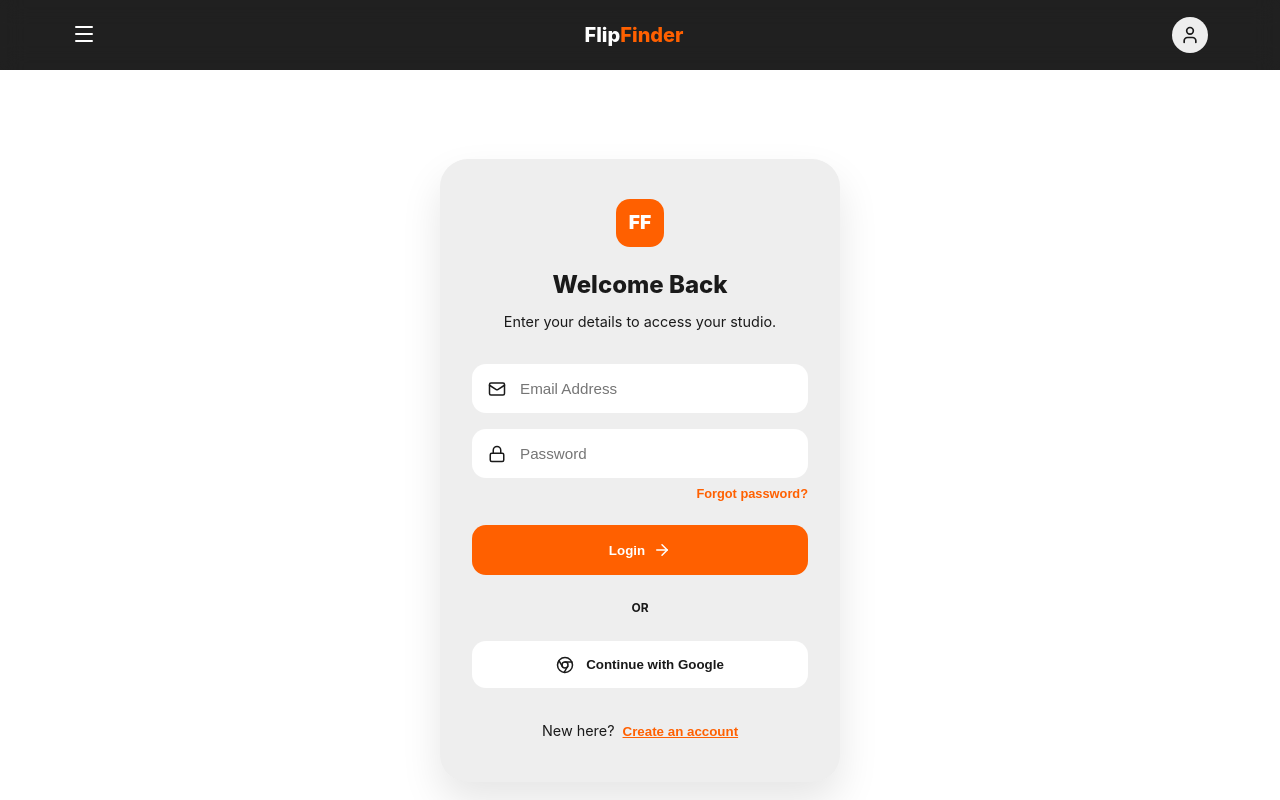
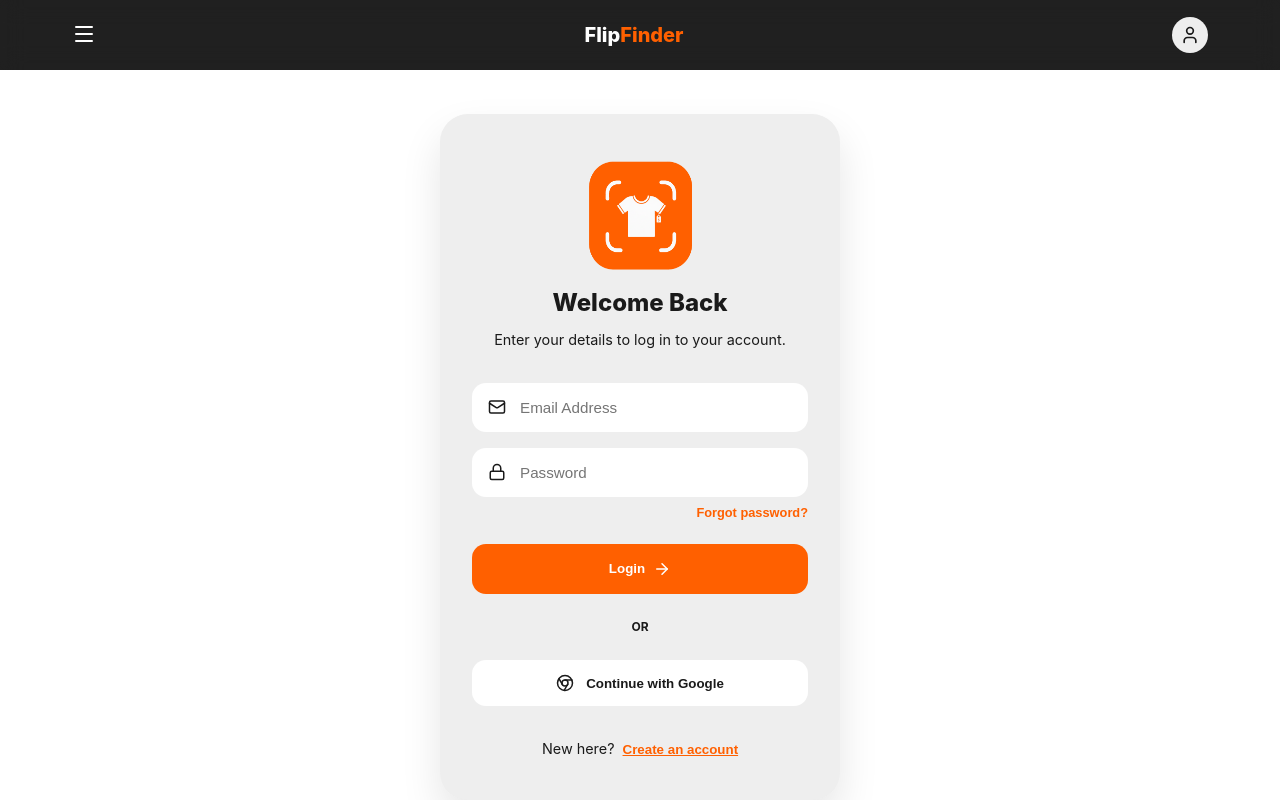
Before and after one commit to LaneLR/AI-Vertex-Image-Analyzer--Frontend, a Next.js app: page /login in a window 1280 px wide. Shown: the top 800 px of the page. Built offline with nearby package versions, Linux system fonts and the light colour scheme; no server answers.

Commit message:
fix login and register page styling

```diff
--- a/src/components/AuthPage.tsx
+++ b/src/components/AuthPage.tsx
@@ -6,17 +6,25 @@
 import { Mail, Lock, ArrowRight, Chrome } from "lucide-react";
 import InfoModal from "./InfoModal";
 import Loading from "./Loading";
+import Image from "next/image";
+import logo from "../../public/images/FlipFinderLogo.png";
 
 export default function UnifiedAuthPage() {
   const { data: session, status } = useSession();
-  const [view, setView] = useState<"login" | "register" | "verify" | "forgot">("login");
+  const [view, setView] = useState<"login" | "register" | "verify" | "forgot">(
+    "login"
+  );
   const [email, setEmail] = useState("");
   const [password, setPassword] = useState("");
   const [otp, setOtp] = useState("");
   const [error, setError] = useState("");
   const [loading, setLoading] = useState(false);
   const router = useRouter();
-  const [modalConfig, setModalConfig] = useState({ isOpen: false, title: "", message: "" });
+  const [modalConfig, setModalConfig] = useState({
+    isOpen: false,
+    title: "",
+    message: "",
+  });
 
   useEffect(() => {
     if (status === "authenticated" && window.location.pathname === "/login") {
@@ -35,7 +43,11 @@
     e.preventDefault();
     setLoading(true);
     setError("");
-    const res = await signIn("credentials", { email, password, redirect: false });
+    const res = await signIn("credentials", {
+      email,
+      password,
+      redirect: false,
+    });
     if (res?.error) {
       setError(res.error);
       setLoading(false);
@@ -68,7 +80,15 @@
     <main className="auth-page">
       <div className="auth-container">
         <header className="auth-header">
-          <div className="auth-logo">FF</div>
+          <div >
+            <Image
+              width={125}
+              height={125}
+              alt="FlipFinder Logo"
+              src={logo}
+              priority
+            />
+          </div>
           <h1 className="auth-title">
             {view === "login" && "Welcome Back"}
             {view === "register" && "Join the Hunt"}
@@ -76,8 +96,10 @@
             {view === "forgot" && "Reset Password"}
           </h1>
           <p className="auth-subtitle">
-            {view === "login" && "Enter your details to access your studio."}
-            {view === "register" && "Start valuing your finds with AI power."}
+            {view === "login" &&
+              "Enter your details to log in to your account."}
+            {view === "register" &&
+              "Start valuing your finds with artificial intelligence."}
           </p>
         </header>
 
@@ -85,7 +107,13 @@
 
         <form
           className="auth-form"
-          onSubmit={view === "login" ? handleLogin : view === "register" ? handleRegister : handleRegister}
+          onSubmit={
+            view === "login"
+              ? handleLogin
+              : view === "register"
+              ? handleRegister
+              : handleRegister
+          }
         >
           {view !== "verify" && (
             <div className="input-wrapper">
@@ -114,14 +142,20 @@
           )}
 
           {view === "login" && (
-            <button type="button" className="forgot-btn" onClick={() => setView("forgot")}>
+            <button
+              type="button"
+              className="forgot-btn"
+              onClick={() => setView("forgot")}
+            >
               Forgot password?
             </button>
           )}
 
           {view === "verify" && (
             <div className="otp-container">
-              <p>Sent to <strong>{email}</strong></p>
+              <p>
+                Sent to <strong>{email}</strong>
+              </p>
               <input
                 className="otp-input"
                 type="text"
@@ -134,14 +168,26 @@
           )}
 
           <button type="submit" className="auth-submit-btn" disabled={loading}>
-            {loading ? "Processing..." : view === "login" ? "Login" : view === "register" ? "Create Account" : "Verify"}
+            {loading
+              ? "Processing..."
+              : view === "login"
+              ? "Login"
+              : view === "register"
+              ? "Create Account"
+              : "Verify"}
             {!loading && <ArrowRight size={18} />}
           </button>
 
           {(view === "login" || view === "register") && (
             <>
-              <div className="auth-divider"><span>OR</span></div>
-              <button type="button" className="google-auth-btn" onClick={() => signIn("google", { callbackUrl: "/" })}>
+              <div className="auth-divider">
+                <span>OR</span>
+              </div>
+              <button
+                type="button"
+                className="google-auth-btn"
+                onClick={() => signIn("google", { callbackUrl: "/" })}
+              >
                 <Chrome size={18} />
                 Continue with Google
               </button>
@@ -155,8 +201,12 @@
           ) : (
             view !== "verify" && (
               <p>
-                {view === "login" ? "New here?" : "Joined us before?"}
-                <button onClick={() => setView(view === "login" ? "register" : "login")}>
+                {view === "login" ? "New here?" : "Already have an account?"}
+                <button
+                  onClick={() =>
+                    setView(view === "login" ? "register" : "login")
+                  }
+                >
                   {view === "login" ? "Create an account" : "Log in"}
                 </button>
               </p>
--- a/src/styles/common/_auth.scss
+++ b/src/styles/common/_auth.scss
@@ -1,7 +1,7 @@
 .auth-page {
   min-height: 100vh;
   display: flex;
-  align-items: center;
+  align-items: flex-start;
   justify-content: center;
   background: var(--bg-main);
   padding: 1.5rem;
@@ -15,6 +15,7 @@
   padding: 2.5rem 2rem;
   border-radius: 28px;
   box-shadow: 0 20px 40px rgba(0, 0, 0, 0.1);
+  margin-top: 20px;
 }
 
 .auth-header {
```
Also changed, not shown: public/images/FlipFinderLogo.png (added).
